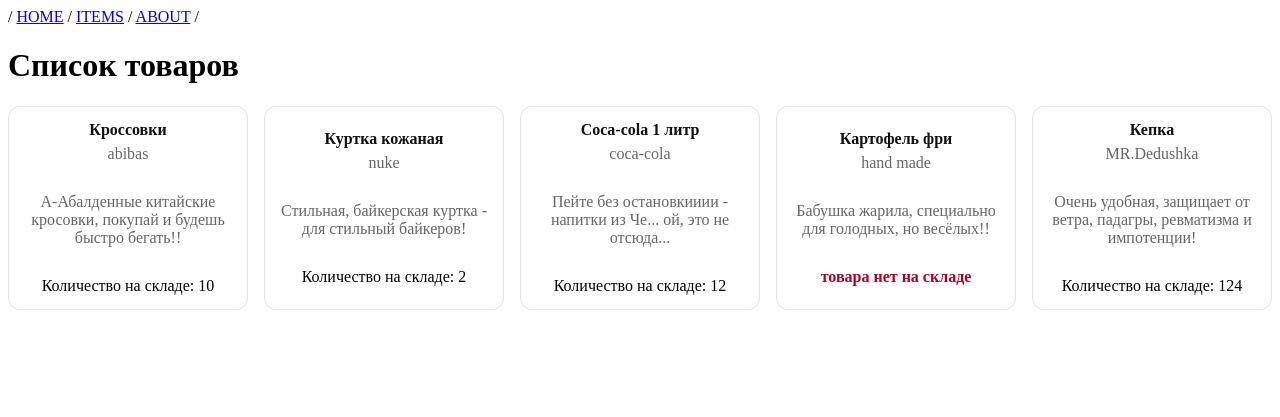
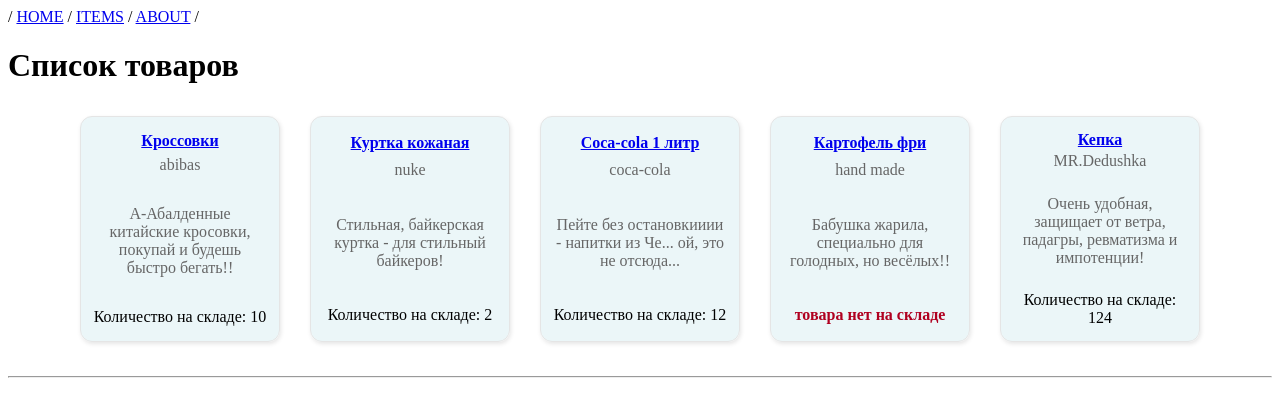
Before and after one commit to AtixTwin/FirstDjango_16102025, a Django app: page /items/ in a window 1280 px wide. Shown: the top 417 px of the page. Run offline with Django 5.2, Linux system fonts and the light colour scheme; data comes from the database, SQL or seed files in the repository.

Commit message:
M4: work in progress-0,5

```diff
--- /dev/null
+++ b/Demo-extends-include/inc-1.html
@@ -0,0 +1,5 @@
+<div>
+    <p>
+        Какой-то кусок html, который можно подставить на любую другую страницу
+    </p>
+</div>
--- a/FirstDjango/settings.py
+++ b/FirstDjango/settings.py
@@ -118,6 +118,10 @@ USE_TZ = True
 
 STATIC_URL = 'static/'
 
+STATICFILES_DIRS = (
+    BASE_DIR / "static",
+)
+
 # Default primary key field type
 # https://docs.djangoproject.com/en/5.2/ref/settings/#default-auto-field
 
--- a/FirstDjango/urls.py
+++ b/FirstDjango/urls.py
@@ -1,9 +1,11 @@
 from django.urls import path
 from MainApp import views
+from django.conf import settings
+from django.conf.urls.static import static
 
 urlpatterns = [
-    path('', views.main),
-    path('about/', views.about),
+    path('', views.main, name="home"),
+    path('about/', views.about, name="about"),
     path("item/<int:id>/", views.item_page, name="item_page"),
-    path("items/", views.items_def),
-]
+    path("items/", views.items_def, name="items_list"),
+] + static(settings.STATIC_URL, document_root=settings.STATIC_ROOT)
--- a/MainApp/views.py
+++ b/MainApp/views.py
@@ -4,20 +4,12 @@ from django.http import HttpResponse
 from django.http import HttpResponseNotFound
 
 IMAGE_URLS = {
-    1: "https://room78.net/wp-content/uploads/2022/06/gukb4qk....jpg",
+    1: "https://ae04.alicdn.com/kf/Sd265282efa0449798ad7daaa10266e61n.jpg",
     2: "https://img.joomcdn.net/02aaa28e02ea36a98dff0d50629eb6b7abb303a2_original.jpeg",
     3: "https://encrypted-tbn0.gstatic.com/images?q=tbn:ANd9GcQoB49TGPkGMQeN5BA4Fmv3NH9ZNVTnGJLsfg&s",
     4: "https://marr.ru/upload/resize_cache/webp/iblock/21b/adaj3t6awf7l5bpts8j9tpaedis6wqkc.webp",
     5: "https://vintageleder.ua/upload/products/img/large/kepka_huliganka_kozhanaya_muzhskaya_gatsby_art_23_vintage_leder.jpg",
 }
-
-items = [
-   {"id": 1, "name": "Кроссовки abibas" ,"quantity":5, "img_url":"https://room78.net/wp-content/uploads/2022/06/gukb4qkvixirslxpsa6fcuk9u7qmvmsnpgj3yl1buo2mnrpttbvzatyzvgq5mv923kp-n16bpgtgiwa6enuhsi0k.jpg"},
-   {"id": 2, "name": "Куртка кожаная" ,"quantity":2, "img_url":"https://img.joomcdn.net/02aaa28e02ea36a98dff0d50629eb6b7abb303a2_original.jpeg"},
-   {"id": 5, "name": "Coca-cola 1 литр" ,"quantity":12, "img_url":"https://encrypted-tbn0.gstatic.com/images?q=tbn:ANd9GcQoB49TGPkGMQeN5BA4Fmv3NH9ZNVTnGJLsfg&s"},
-   {"id": 7, "name": "Картофель фри" ,"quantity":0, "img_url":"https://marr.ru/upload/resize_cache/webp/iblock/21b/adaj3t6awf7l5bpts8j9tpaedis6wqkc.webp"},
-   {"id": 8, "name": "Кепка" ,"quantity":124, "img_url":"https://vintageleder.ua/upload/products/img/large/kepka_huliganka_kozhanaya_muzhskaya_gatsby_art_23_vintage_leder.jpg"},
-]
 
 def main(request):
     context = {
@@ -44,16 +36,14 @@ def about(request):
 
 def item_page(request, id: int):
 
-    """ TODO: get item by id from db <-- DONE!!"""
-
     item = get_object_or_404(Item, pk=id)
     image_url = IMAGE_URLS.get(item.id)
+
     return render(request, "item_page.html", {"item": item, "image_url": image_url})
 
 
 def items_def(request):
 
-    """ TODO: get all items from db <-- DONE!!"""
+    items_qs = Item.objects.all().order_by('id')
 
-    items_qs = Item.objects.all().order_by('id')
     return render(request, "items_list.html", {"SKU_List": items_qs})
--- /dev/null
+++ b/static/css/style.css
@@ -0,0 +1,56 @@
+* {
+    box-sizing: border-box;
+}
+
+.item{
+    width:150pt;
+    height: 100%;
+    margin: 10px;
+    box-shadow: 1px 2px 4px rgba(0, 0, 0, 0.1);
+    border-radius: 4px;
+    padding-top:10px;
+    background: rgba(223, 241, 244, 0.625);
+}
+
+.item:hover {
+    background: rgb(207, 232, 237);
+    box-shadow: 4px 8px 16px rgba(71, 215, 240);
+}
+
+.item p{
+    padding-left: 10px;
+    padding-right: 10px;
+}
+
+.item_name{
+    font-size: 1.5em;
+    text-align:center;
+ }
+
+.item {
+  display: grid;
+  place-items: center;           /* центр и по X, и по Y */
+  text-align: center;
+  min-height: 160px;
+  padding: 12px;
+  border: 1px solid #e5e5e5;
+  border-radius: 12px;
+}
+
+.items {
+    width: 100%;
+    display: grid;
+    /* Автоматически заполняем на всю ширину grid-контейнера */
+    grid-template-columns: repeat(auto-fill, 200px);
+    max-width: 1200px; /* Ширина grid-контейнера */
+    justify-content: center;
+    justify-items: center; /* Размещаем карточку по центру */
+    column-gap: 30px; /* Отступ между колонками */
+    row-gap: 40px; /* Отступ между рядами */
+    margin: 0 auto;
+  }
+
+  .brand {
+    color: #666; }
+    .qty { }
+    .qty.out { color: #b00020; font-weight: 700; }
--- /dev/null
+++ b/templates/base.html
@@ -0,0 +1,29 @@
+<!DOCTYPE html>
+<html lang="en">
+
+{% load static %}
+
+<head>
+    <meta charset="UTF-8">
+    <meta name="viewport" content="width=device-width, initial-scale=1.0">
+    <title>
+        {% block title %} Document {% endblock title %}
+    </title>
+    {% block static %}
+        <link rel="stylesheet" href="{% static "css/style.css" %}">
+    {% endblock static %}
+
+</head>
+<body>
+    {% include "header.html" %}
+    <main>
+        {% block content %}
+        {% endblock content %}
+    </main>
+    <br>
+    <br>
+    <hr>
+
+</body>
+
+</html>
--- /dev/null
+++ b/templates/footer.html
@@ -0,0 +1 @@
+<a href="{% url "items_list" %}">Назад к списку товаров</a>
--- /dev/null
+++ b/templates/header.html
@@ -0,0 +1,3 @@
+<header>
+    / <a href="{% url "home" %}">HOME</a> / <a href="{% url "items_list" %}">ITEMS</a> / <a href="{% url "about" %}">ABOUT</a> / <br>
+</header>
--- a/templates/items_list.html
+++ b/templates/items_list.html
@@ -1,52 +1,18 @@
-<!DOCTYPE html>
-<html lang="ru">
-<head>
-    <meta charset="UTF-8">
-    <meta name="viewport" content="width=device-width, initial-scale=1.0">
-    <title>Все карточки товаров</title>
-    <style>
-        .nav { margin: 8px 0 16px; }
-        .grid {
-        display: grid;
-        grid-template-columns: repeat(auto-fill, minmax(220px, 1fr));
-        gap: 16px;
-        }
-        .card {
-        border: 1px solid #e5e5e5;
-        border-radius: 12px;
-        padding: 14px;
-        text-align: center;
-        min-height: 140px;
-        display: flex;
-        flex-direction: column;
-        justify-content: center;
-        gap: 6px;
-        }
-        .title a {
-        text-decoration: none;
-        font-weight: 700;
-        color: #111;
-        }
-        .brand { color: #666; }
-        .qty { }
-        .qty.out { color: #b00020; font-weight: 700; }
-    </style>
-</head>
-<body>
-    <div class="nav">
-        / <a href="/">HOME</a> /
-        <a href="/items/">ITEMS</a> /
-        <a href="/about/">ABOUT</a> /
-    </div>
+{% extends "base.html" %}
+
+{% block title %} Item list {% endblock title %}
+
+{% block content %}
+
+    {{ block.super }}
 
     <h1>Список товаров</h1>
 
-    <div class="grid">
+    <div class="items">
         {% for SKU in SKU_List %}
-        <div class="card">
-            <div class="title">
-            <a href="/item/{{ SKU.id }}/"><strong>{{ SKU.name }}</strong></a>
-            </div>
+
+            <div class="item">
+                <a href="{% url "item_page" SKU.id %}"><strong>{{ SKU.name }}</strong></a>
                 <div class="brand">{{ SKU.brand|default:"" }}</div><br>
                 <div class="brand">{{ SKU.discription }}</div><br>
                 {% if SKU.count == 0 %}
@@ -54,10 +20,12 @@
                 {% else %}
                 <div class="qty">Количество на складе: {{ SKU.count }}</div>
                 {% endif %}
+
             </div>
         {% empty %}
         <p>Товары не найдены.</p>
         {% endfor %}
+
     </div>
-</body>
-</html>
+
+{% endblock %}
```
Also changed, not shown: Demo-extends-include/base.html (added, +25 -0 lines), Demo-extends-include/page1.html (added, +7 -0 lines), Demo-extends-include/page2.html (added, +11 -0 lines), templates/about.html (+10 -13 lines), templates/index.html (+12 -13 lines), templates/item_page.html (+16 -14 lines), static/images/django.svg (added). Lines whose indentation alone changed are shown as unchanged.
